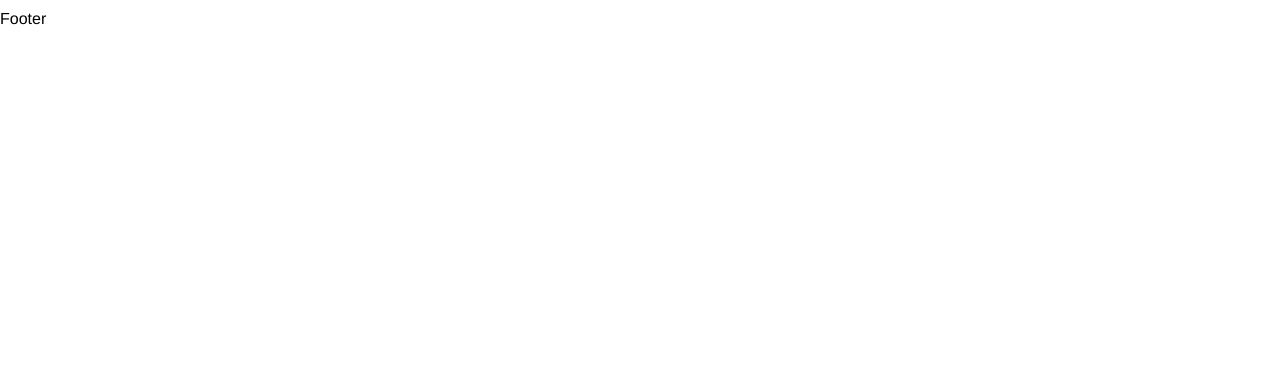
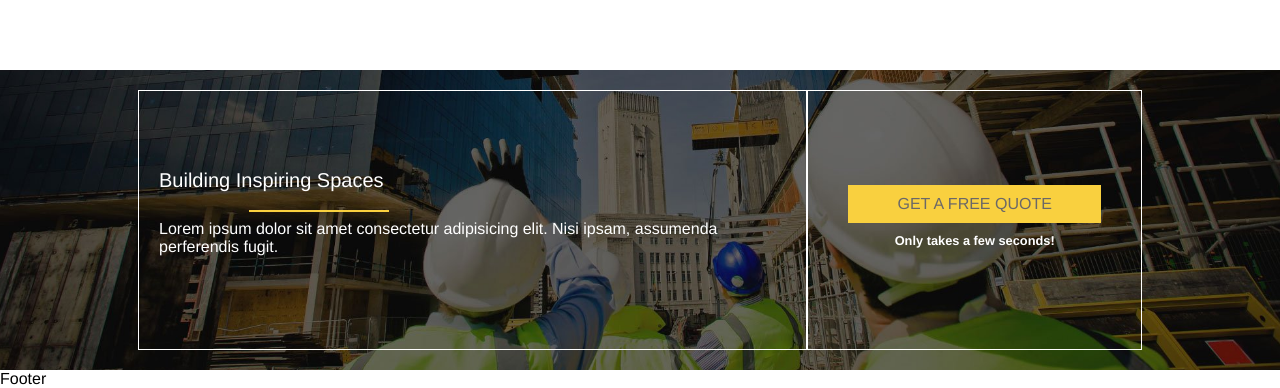
Before and after one commit to davishka-hikkaduwa/proj-html-vuejs, a Vue app: page / in a window 1280 px wide. Shown: the part 5166-5554 px from the top of the page. Before the commit the page ends 5194 px from the top, so only its background shows below. Built offline with nearby package versions, Linux system fonts and the light colour scheme.

Commit message:
completed PartnersComponent

```diff
--- a/src/components/PartnersComponent.vue
+++ b/src/components/PartnersComponent.vue
@@ -1,13 +1,22 @@
 <template>
     <div id="trusted-partners">
         <div class="info-container">
-            <SectionTitleComponent :title="sectionTitle"/>
+            <SectionTitleComponent :title="infoSectionTitle"/>
             <p>Lorem ipsum dolor sit amet consectetur adipisicing elit. Aperiam, architecto. Repellendus, aut. Vitae perferendis quaerat rerum odit quibusdam voluptatibus excepturi.</p>
         </div>
         <div class="card-container row">
             <div class="card col" v-for="(card, index) in cards" :key="index">
-                <!-- <img :src="card.url" :alt="card.number"> -->
                 <img :src="`./assets/img/${card.url}`" :alt="index"/>
+            </div>
+        </div>
+        <div class="jumbotron row">
+            <div class="col-8 container">
+                <SectionTitleComponent :title="jumbotronSectionTitle"/>
+                <p>Lorem ipsum dolor sit amet consectetur adipisicing elit. Nisi ipsam, assumenda perferendis fugit.</p>
+            </div>
+            <div class="col-4 container">
+                <button class="gold-btn">GET A FREE QUOTE</button>
+                <p>Only takes a few seconds!</p>
             </div>
         </div>
     </div>
@@ -19,7 +28,8 @@ export default {
     name: 'PartnersComponent',
     data(){
         return {
-            sectionTitle: 'Trusted Partners',
+            infoSectionTitle: 'Trusted Partners',
+            jumbotronSectionTitle: 'Building Inspiring Spaces',
             cards: [
                 {
                     url: 'home-logo11-219096700-320x202.png'
@@ -55,5 +65,37 @@ export default {
                 margin: 0 10px;
             }
         }
+        .jumbotron{
+            padding: 20px 150px;
+            margin-top: 70px;
+            background-image: url('@/assets/img/about-call-to-action-57862405.jpg');
+            background-repeat:no-repeat;
+            background-size: cover;
+            background-position-y: 80%;
+            color: #fff;
+            height: 300px;
+            .container{
+                border: 1px solid #fff;
+                display: flex;
+                flex-direction: column;
+                justify-content: center;
+            }
+            .container.col-8{
+                text-align: left;
+                align-items: flex-start;
+                padding: 0 20px;
+
+            }
+            .container.col-4{
+                padding: 0 40px;
+                button{
+                    margin: 10px 0;
+                }
+                p{
+                    font-size: 0.8rem;
+                    font-weight: bold;
+                }
+            }
+        }
     }
 </style>
```
